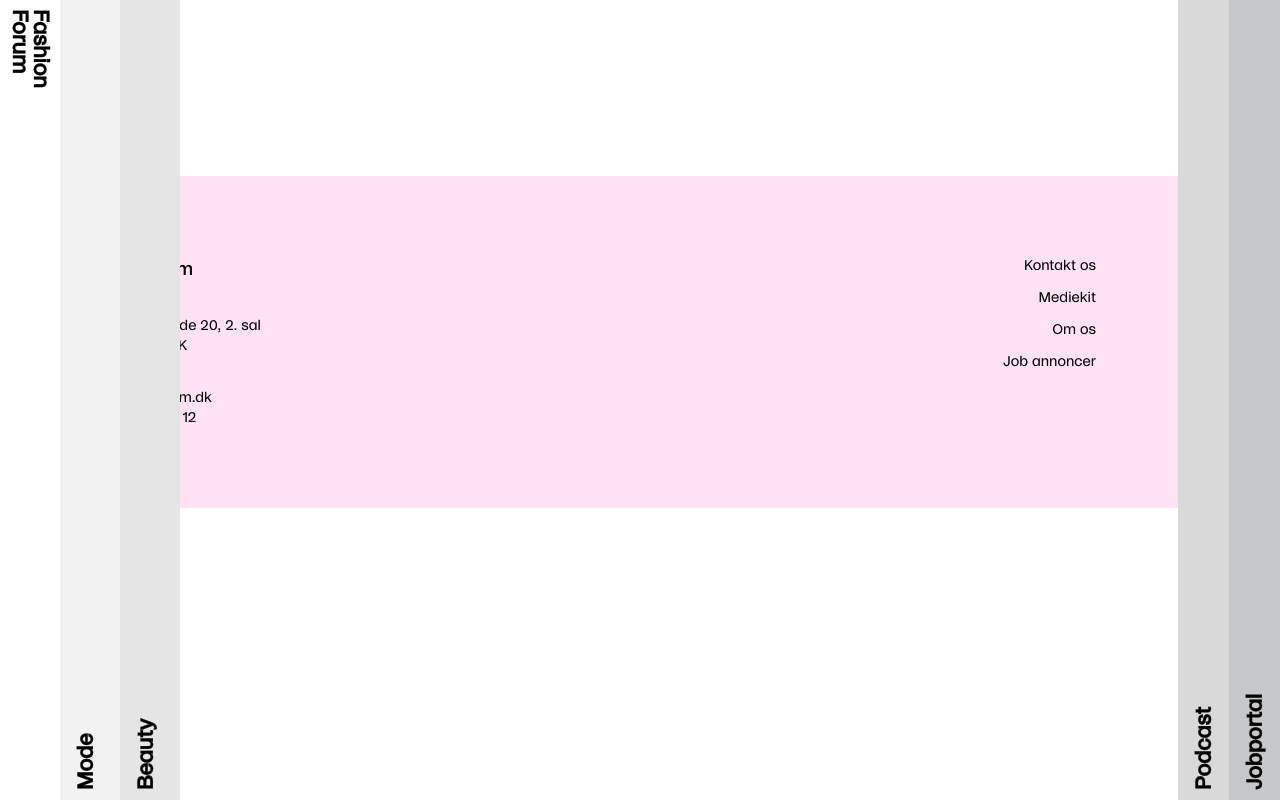
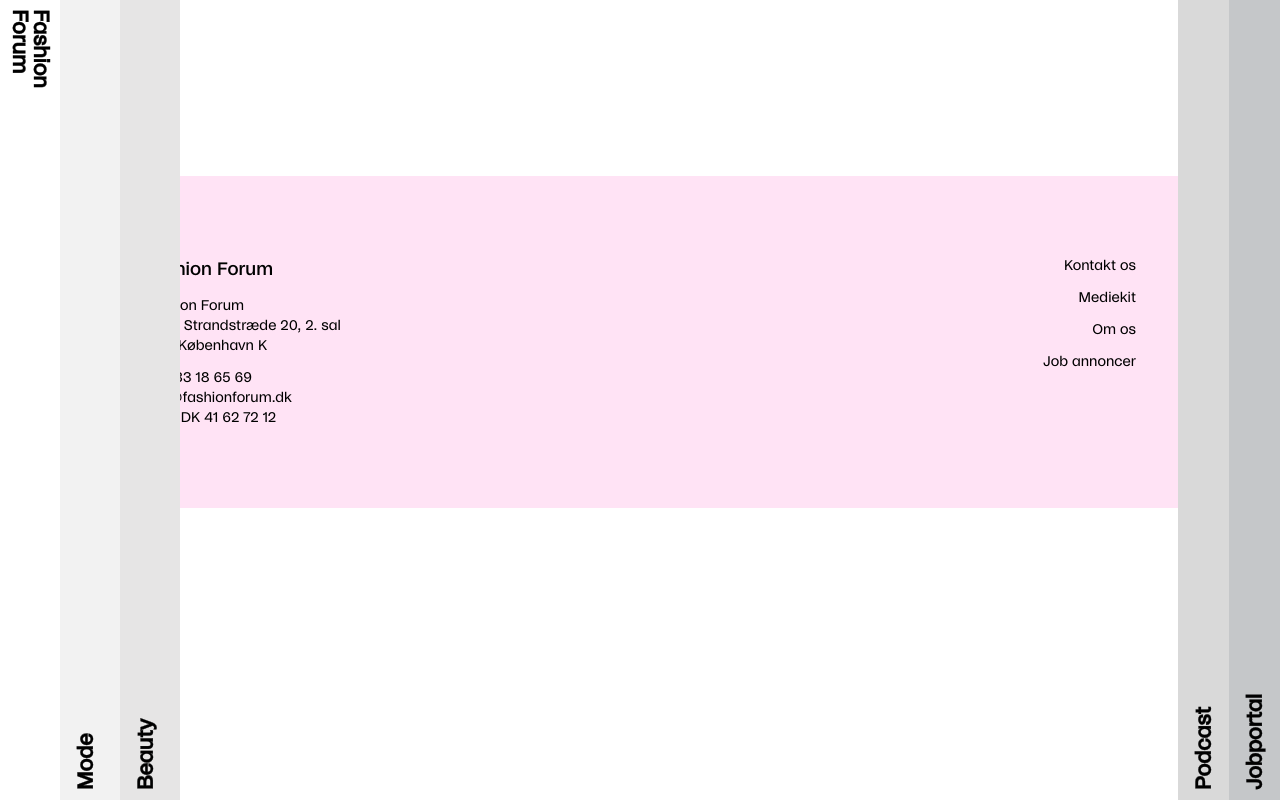
Before and after one commit to sarameisner/fashionforumfork, a Next.js app: page /beauty in a window 1280 px wide. Built offline with nearby package versions, Linux system fonts and the light colour scheme.

Commit message:
footer videre

```diff
--- a/src/components/Footer.jsx
+++ b/src/components/Footer.jsx
@@ -31,7 +31,7 @@
 
   return (
     <footer style={{ backgroundColor: bgColor }} className="w-full overflow-hidden px-6 py-20 mt-32 text-black">
-      <div className={`max-w-6xl mx-auto flex flex-col md:flex-row justify-between items-start gap-12 w-full ${getLeftPadding()}`}>
+      <div className="max-w-6xl mx-auto flex flex-col md:flex-row justify-between items-start gap-12 w-full">
         <div className="flex-1 space-y-3 text-sm">
           <h2 className="text-lg font-medium">Fashion Forum</h2>
           <p>
--- a/src/pages/beauty.js
+++ b/src/pages/beauty.js
@@ -5,7 +5,10 @@
     <div>
       <h1>Beauty</h1>
       <p>Velkommen til Beauty!</p>
-      <Footer />
+      <div className="ml-[120px]">
+        {" "}
+        <Footer />
+      </div>
     </div>
   );
 }
--- a/src/pages/index.js
+++ b/src/pages/index.js
@@ -4,9 +4,11 @@
 
 export default function Home() {
   return (
-    <div className="pl-6 md:pl-[180px]">
-      <DiagonalStripe color="#FFE3F5" height="350px" />
+    <div>
+      <DiagonalStripe color="#FFE3F5" />
+
       <Cards />
+
       <Footer />
     </div>
   );
--- a/src/pages/jobportal.js
+++ b/src/pages/jobportal.js
@@ -4,7 +4,10 @@
     <div>
       <h1>Jobportal</h1>
       <p>Velkommen til jobportalen!</p>
-      <Footer />
+      <div className="ml-[290px]">
+        {" "}
+        <Footer />
+      </div>
     </div>
   );
 }
--- a/src/pages/mode.js
+++ b/src/pages/mode.js
@@ -4,7 +4,10 @@
     <div>
       <h1>Mode</h1>
       <p>Velkommen til Mode!</p>
-      <Footer />
+      <div className="ml-[60px]">
+        {" "}
+        <Footer />
+      </div>
     </div>
   );
 }
--- a/src/pages/podcast.js
+++ b/src/pages/podcast.js
@@ -4,7 +4,10 @@
     <div>
       <h1>Podcast</h1>
       <p>Velkommen til Podcast!</p>
-      <Footer />
+      <div className="ml-[240px]">
+        {" "}
+        <Footer />
+      </div>
     </div>
   );
 }
```
